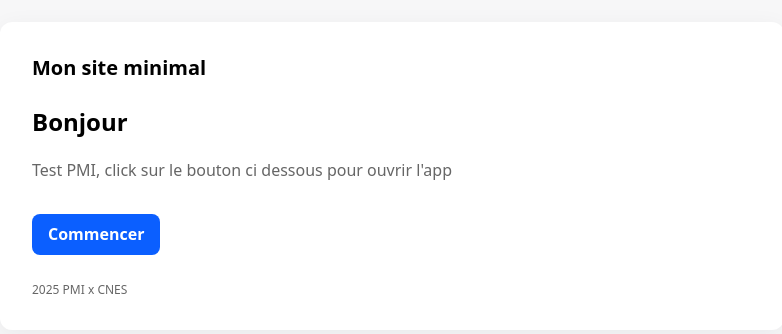
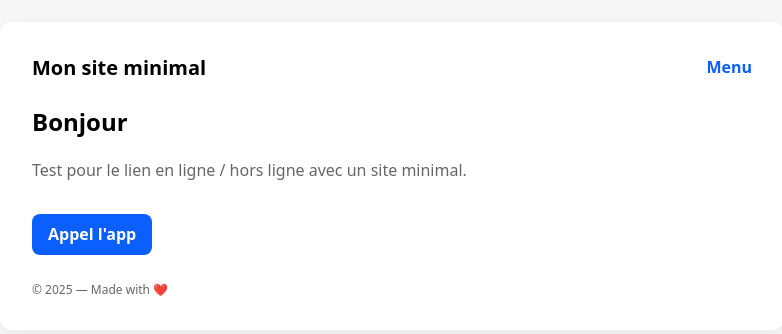
Before and after one commit to Alylyssa2004/PMItest, a plain HTML site: page index.html in a window 1280 px wide. Shown: the part 256-590 px from the top of the page, without its empty margins (248-1030 px from the left). Drawn offline with Linux system fonts and the light colour scheme.

```diff
--- a/index.html
+++ b/index.html
@@ -24,17 +24,20 @@
   <article class="card">
     <header>
       <h1>Mon site minimal</h1>
+      <nav aria-label="navigation">
+        <a href="#">Menu</a>
+      </nav>
     </header>
 
     <main>
       <h2 id="about">Bonjour</h2>
-      <p>Test PMI, click sur le bouton ci dessous pour ouvrir l'app</p>
+      <p>Test pour le lien en ligne / hors ligne avec un site minimal.</p>
 
-      <a class="btn" href="#">Commencer</a>
+      <a class="btn" href="#">Appel l'app</a>
     </main>
 
     <footer>
-      <small> <span id="year"></span> PMI x CNES </small>
+      <small>© <span id="year"></span> — Made with ❤️</small>
     </footer>
   </article>
 
```
